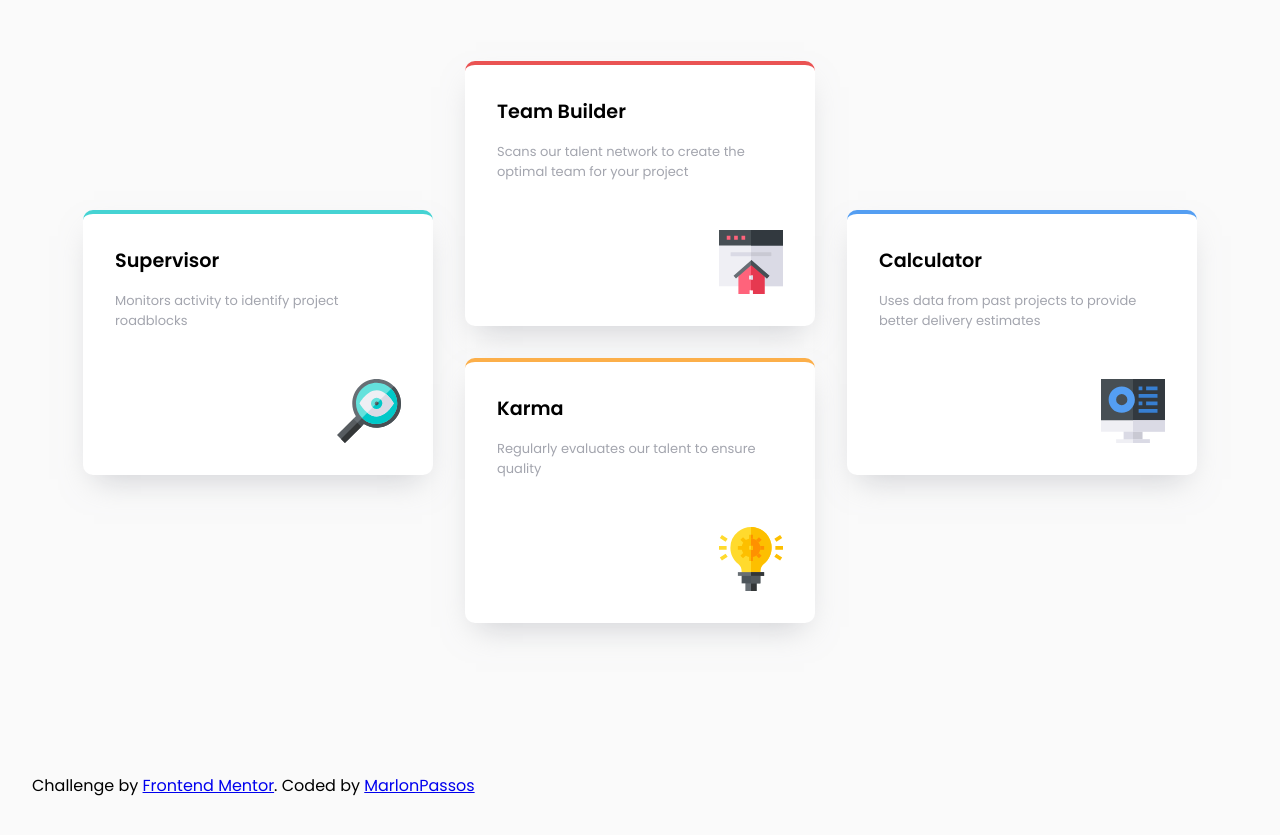
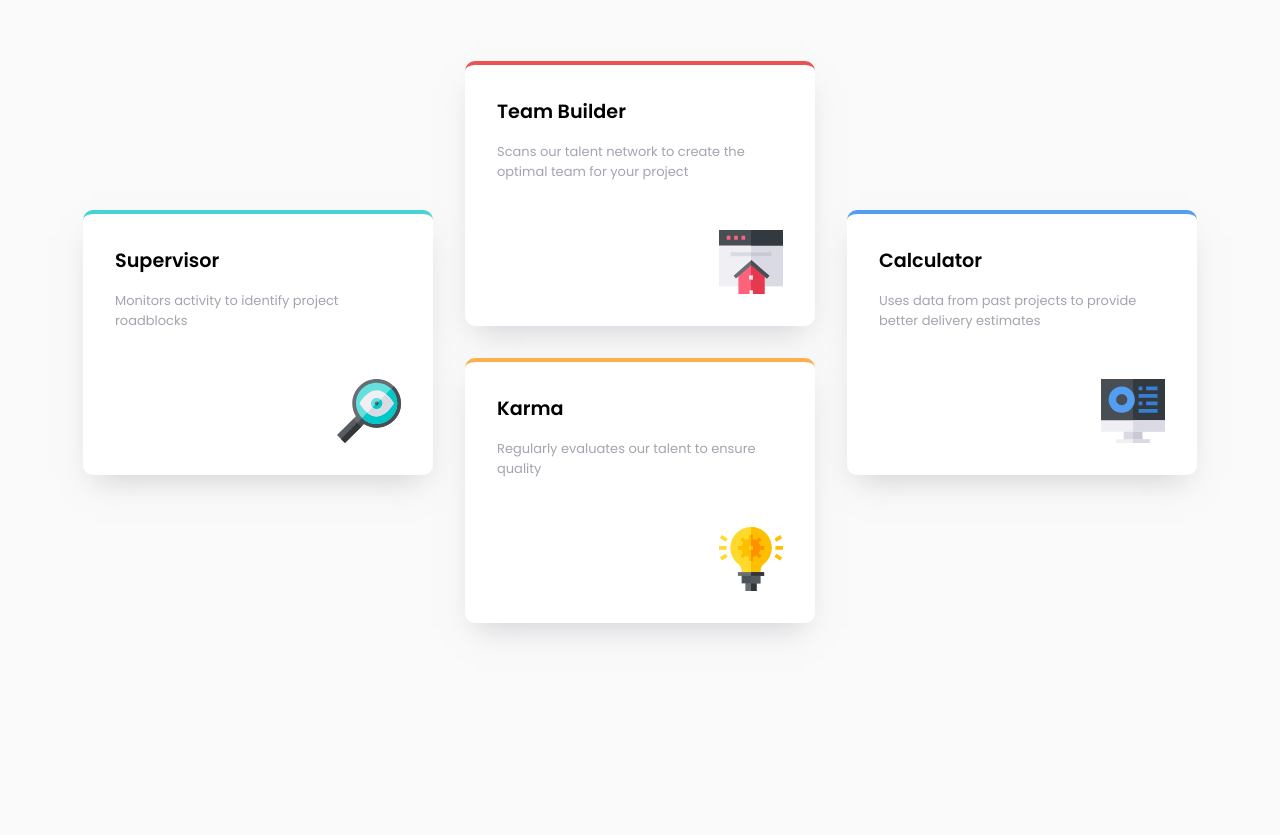
Before and after one commit to MarlonPassos-git/Four-card-feature-section, a plain HTML site: page index.html in a window 1280 px wide. Shown: the part 231-1066 px from the top of the page. After the commit the page ends 902 px from the top, so only its background shows below. Drawn offline with Linux system fonts and the light colour scheme.

Commit message:
Update index.html
apaguei footer

```diff
--- a/index.html
+++ b/index.html
@@ -66,30 +66,5 @@
     </section>
   </main>
 
-
-
-
-
-
-
-
-
-
-
-
-
-
-
-
-
-
-
-
-  <footer class="attribution">
-    <p >
-      Challenge by <a href="https://www.frontendmentor.io/challenges/four-card-feature-section-weK1eFYK" target="_blank">Frontend Mentor</a>.
-      Coded by <a href="https://www.frontendmentor.io/profile/MarlonPassos-git">MarlonPassos
-    </p>
-  </footer>
 </body>
 </html>
```
